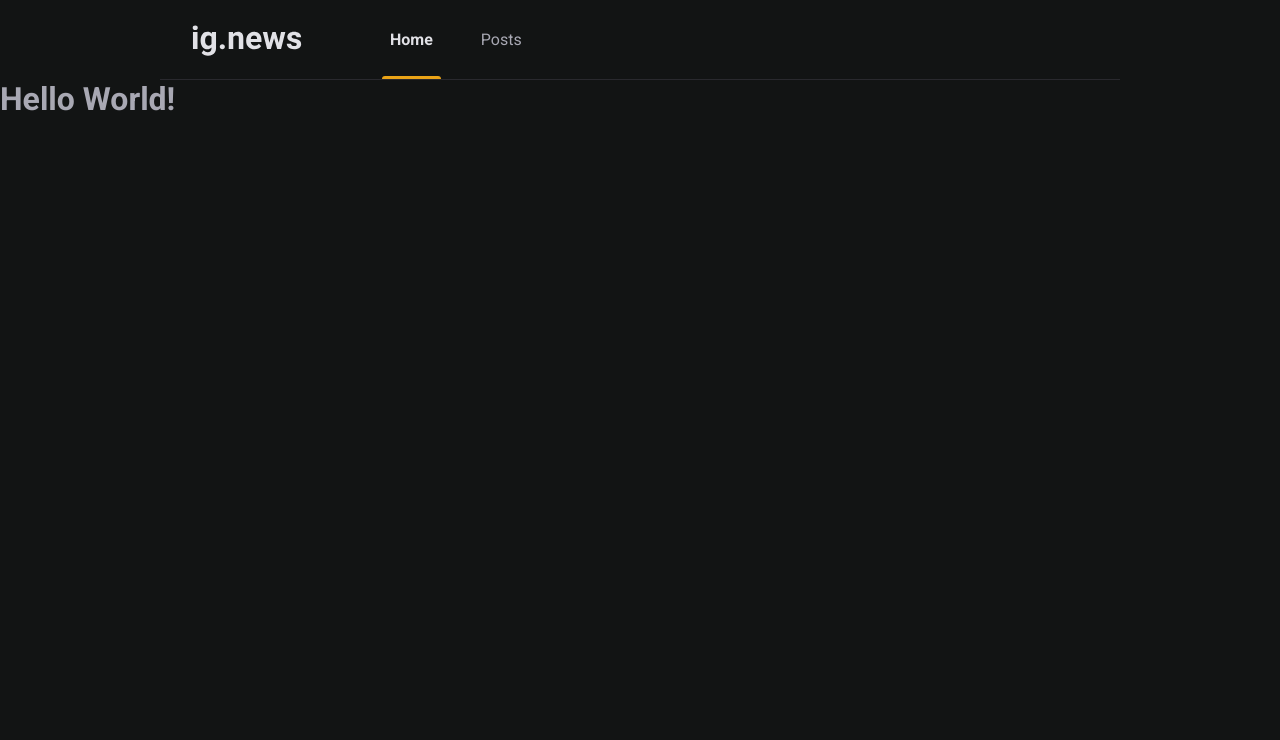
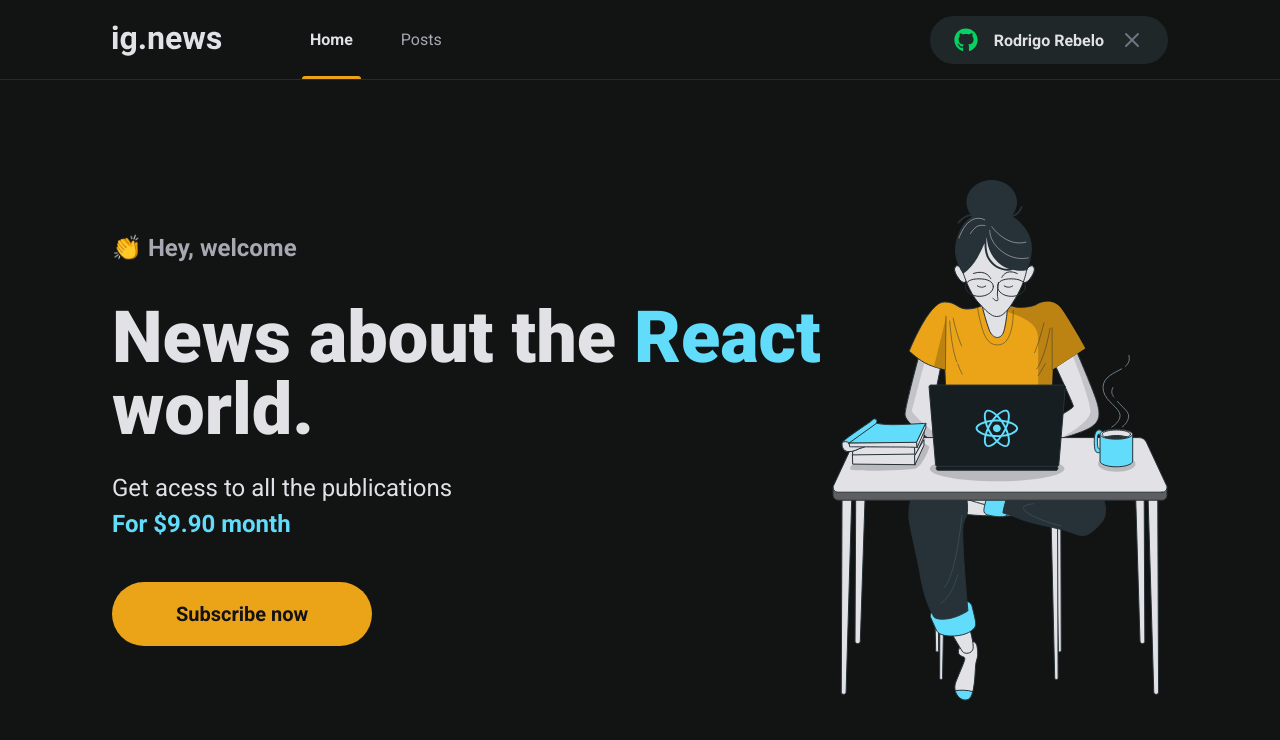
Before and after one commit to RebeloRC/ignews-nextjs-project, a Next.js app: page / in a window 1280 px wide. Shown: the top 740 px of the page. Built offline with nearby package versions, Linux system fonts and the light colour scheme.

Commit message:
feat: home page added

```diff
--- a/package.json
+++ b/package.json
@@ -12,6 +12,7 @@
     "next": "12.1.6",
     "react": "18.1.0",
     "react-dom": "18.1.0",
+    "react-icons": "^4.3.1",
     "sass": "^1.51.0"
   },
   "devDependencies": {
--- a/src/components/Header/index.tsx
+++ b/src/components/Header/index.tsx
@@ -1,4 +1,5 @@
 
+import { SignInButton } from '../SignInButton';
 import styles from './styles.module.scss'
 
 export function Header(){
@@ -10,6 +11,7 @@
           <a className={styles.active} href="#">Home</a>
           <a href="#">Posts</a>
         </nav>
+        <SignInButton />
       </div>
     </header>
   );
--- a/src/components/Header/styles.module.scss
+++ b/src/components/Header/styles.module.scss
@@ -1,7 +1,6 @@
 .headerContainer {
   height: 5rem;
   border-bottom: 1px solid var(--divider-line);
-  margin: 0 10rem;
 }
 
 .headerContent {
@@ -52,4 +51,8 @@
       }
     }
   }
+
+  > button {
+    margin-left: auto;
+  }
 }
--- /dev/null
+++ b/src/components/SignInButton/index.tsx
@@ -0,0 +1,20 @@
+import { FaGithub } from 'react-icons/fa'
+import { FiX } from 'react-icons/fi'
+import styles from './styles.module.scss'
+
+export function SignInButton(){
+  const isUserLoggedIn = true;
+
+  return isUserLoggedIn ? (
+    <button className={styles.signInButton} type="button">
+    <FaGithub color="#04D361" />
+    Rodrigo Rebelo
+    <FiX color="#737380" className={styles.closeIcon} />
+  </button>
+  ) : (
+    <button className={styles.signInButton} type="button">
+    <FaGithub color="#EBA417" />
+    Sing in With GitHub
+  </button>
+  )
+}
--- /dev/null
+++ b/src/components/SignInButton/styles.module.scss
@@ -0,0 +1,31 @@
+.signInButton {
+  height: 3rem;
+  border-radius: 3rem;
+  background: var(--shape);
+  border: 0;
+  padding: 1rem 1.5rem;
+
+  display: flex;
+  align-items: center;
+  justify-content: center;
+
+  color: var(--text-title);
+  font-weight: bold;
+
+  transition: filter 0.2s;
+  svg {
+    font-size: 1.5rem;
+  }
+
+  svg:first-child {
+    margin-right: 1rem;
+  }
+
+  &:hover{
+    filter: brightness(0.9);
+  }
+
+  svg.closeIcon {
+    margin-left: 1rem;
+  }
+}
--- /dev/null
+++ b/src/components/SubscribeButton/index.tsx
@@ -0,0 +1,9 @@
+import styles from './styles.module.scss'
+
+export function SubscribeButton(){
+  return(
+    <button className={styles.subscribeButton} type="button">
+      Subscribe now
+    </button>
+  )
+}
--- /dev/null
+++ b/src/components/SubscribeButton/styles.module.scss
@@ -0,0 +1,20 @@
+.subscribeButton {
+  height: 4rem;
+  border-radius: 4rem;
+  padding: 1.25rem 4rem;
+  border: 0;
+
+  background: var(--yellow);
+  color: #121214;
+
+  font-family: "Roboto", sans-serif;
+  font-size:1.25rem;
+  font-weight: bold;
+
+  transition: filter 0.2s;
+
+  &:hover {
+    filter: brightness(0.8);
+  }
+
+}
--- /dev/null
+++ b/src/pages/home.module.scss
@@ -0,0 +1,48 @@
+.contentContainer {
+  max-width: 1120px;
+  margin: 0 auto;
+  padding: 0 2rem;
+  height: calc(100vh - 5rem);
+
+  display: flex;
+  align-items: center;
+  justify-content: space-between;
+}
+
+.hero {
+  max-width: 600;
+
+  > span {
+    font-size: 1.5rem;
+    font-weight: bold;
+  }
+
+  h1 {
+    font-size: 4.5rem;
+    line-height: 4.5rem;
+    font-weight: 900;
+    color: var(--text-title);
+
+    margin-top: 2.5rem;
+
+    > span {
+      color: var(--light-blue);
+    }
+  }
+
+    p {
+      font-size: 1.5rem;
+      line-height: 2.25rem;
+      color: var(--text-title);
+      margin-top: 1.5rem;
+
+      > span {
+        color: var(--light-blue);
+        font-weight: bold;
+    }
+  }
+
+  button {
+    margin-top: 2.5rem;
+  }
+}
--- a/src/pages/index.tsx
+++ b/src/pages/index.tsx
@@ -1,4 +1,6 @@
 import Head from 'next/head'
+import { SubscribeButton } from '../components/SubscribeButton';
+import styles from './home.module.scss';
 
 export default function Home() {
   return (
@@ -6,7 +8,19 @@
       <Head>
         <title>ig.news</title>
       </Head>
-      <h1>Hello World!</h1>
+
+      <main className={styles.contentContainer}>
+        <section className={styles.hero}>
+          <span>👏 Hey, welcome</span>
+          <h1>News about the <span>React</span> world.</h1>
+          <p>Get acess to all the publications <br />
+          <span>For $9.90 month</span></p>
+
+          <SubscribeButton/>
+        </section>
+
+        <img src="/images/avatar.svg" alt="Girl coding" />
+      </main>
     </>
   )
 }
```
Also changed, not shown: 1 other file (tests, documents, lock files or other folders).
